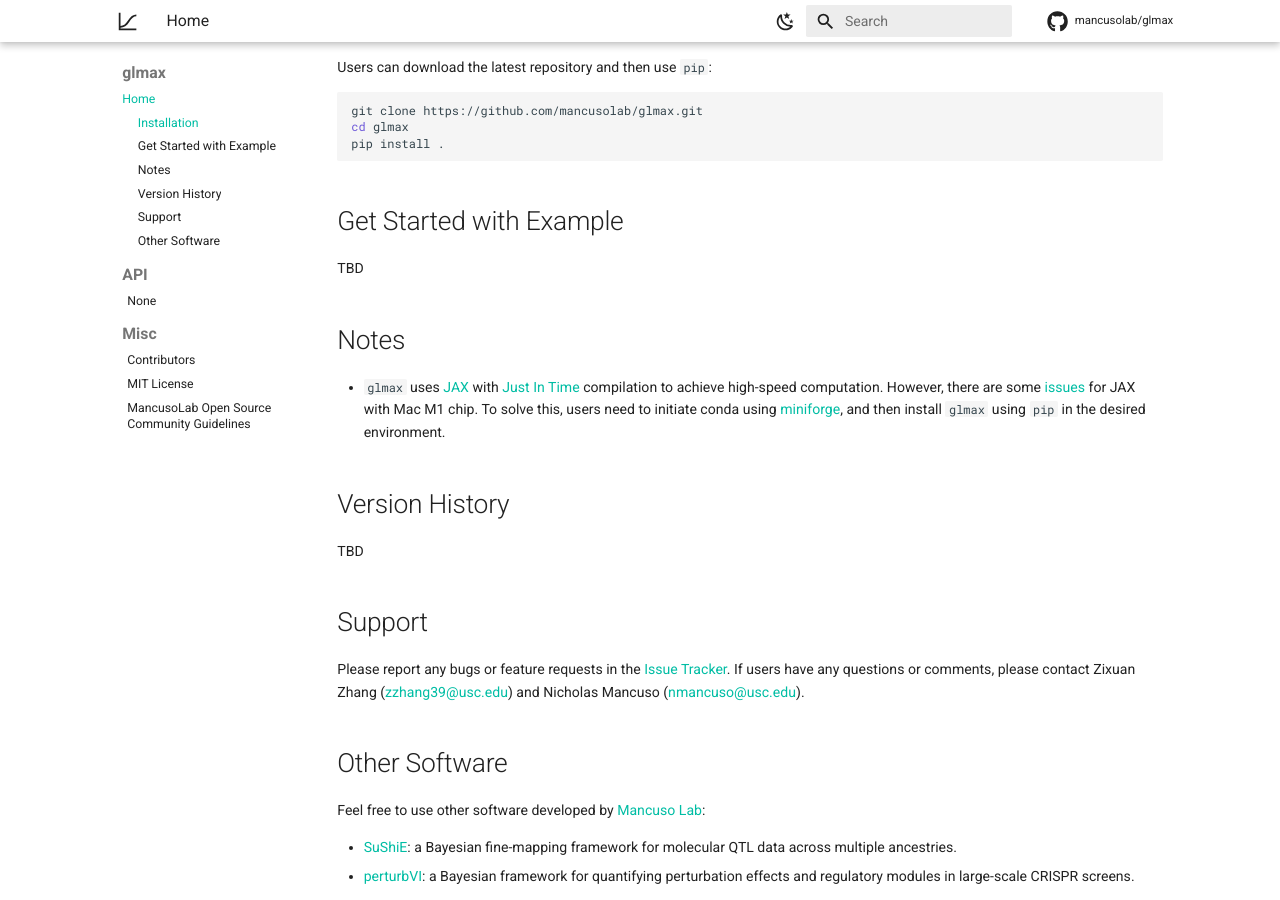
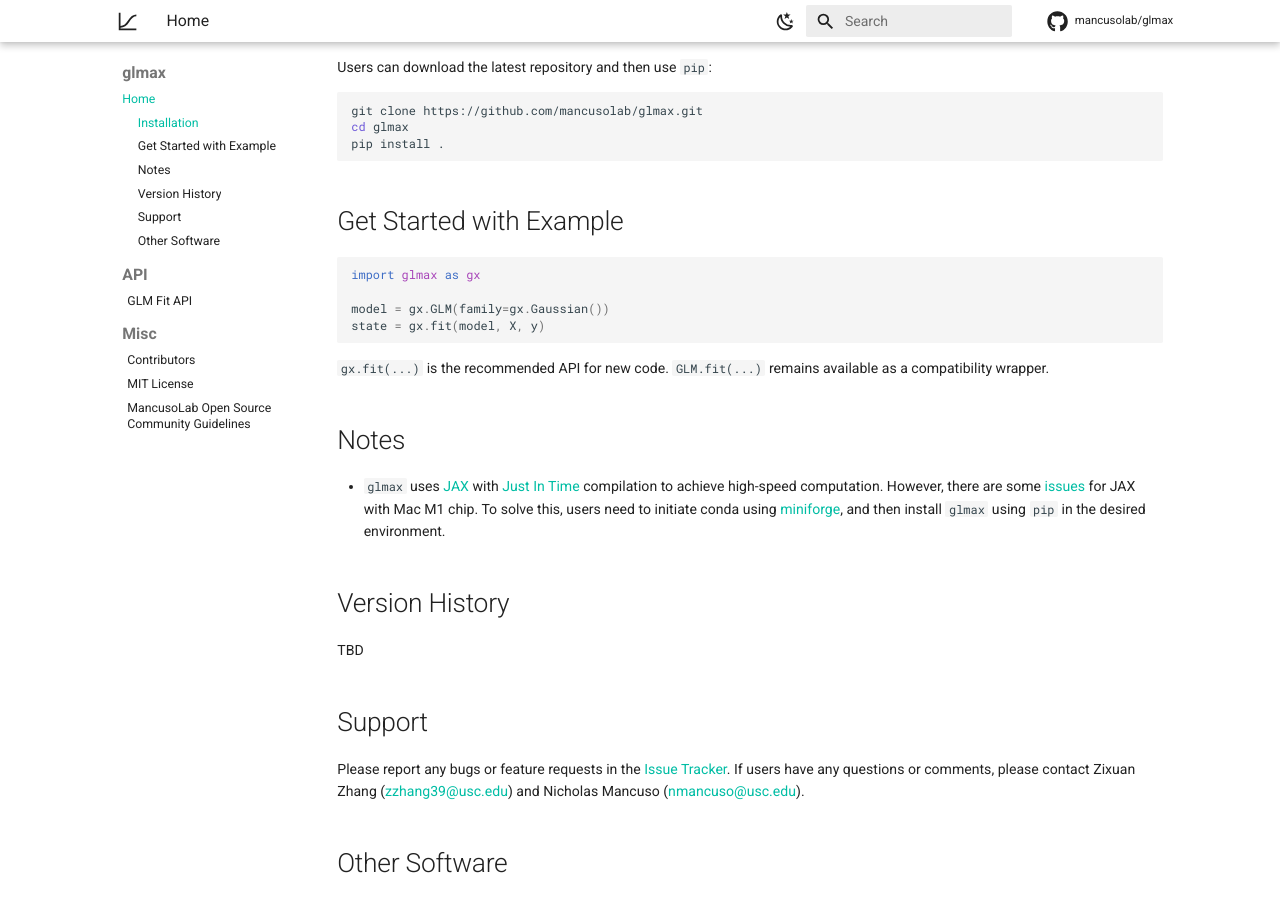
Before and after one commit to mancusolab/glmax, an MkDocs documentation site: the page built from docs/index.md, in a window 1280 px wide and 900 px high, scrolled down 335 px. Built offline with MkDocs 1.6.1 and Material for MkDocs 9.7.7, drawn with Linux system fonts in a browser that asks for light colours; comment, search, counter and statistics services are not loaded.

````diff
--- a/docs/index.md
+++ b/docs/index.md
@@ -28,7 +28,15 @@ pip install .
 
 ## Get Started with Example
 
-TBD
+```python
+import glmax as gx
+
+model = gx.GLM(family=gx.Gaussian())
+state = gx.fit(model, X, y)
+```
+
+`gx.fit(...)` is the recommended API for new code.
+`GLM.fit(...)` remains available as a compatibility wrapper.
 
 ## Notes
 
````
Also changed, not shown: docs/api/glm.md (added, +54 -0 lines).
